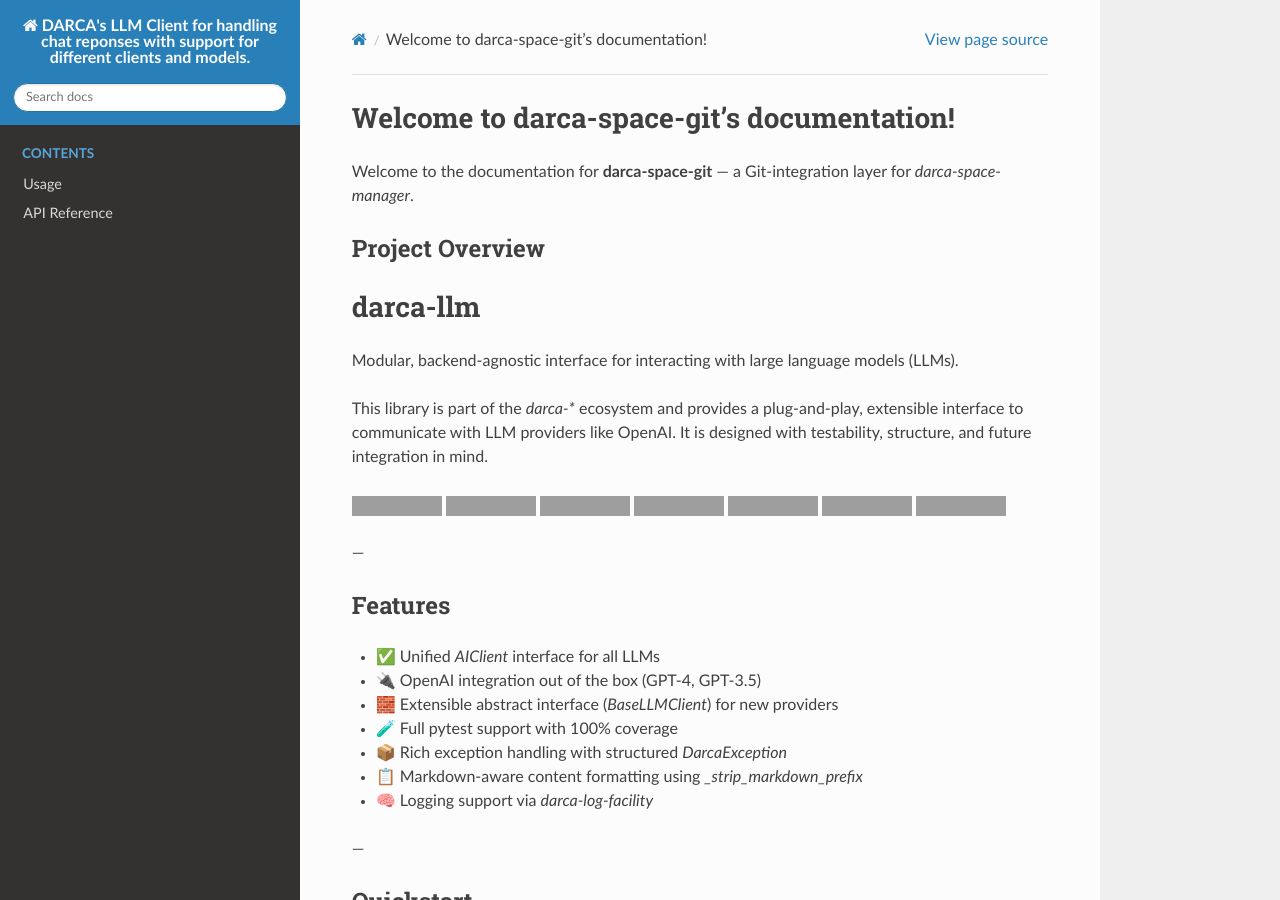
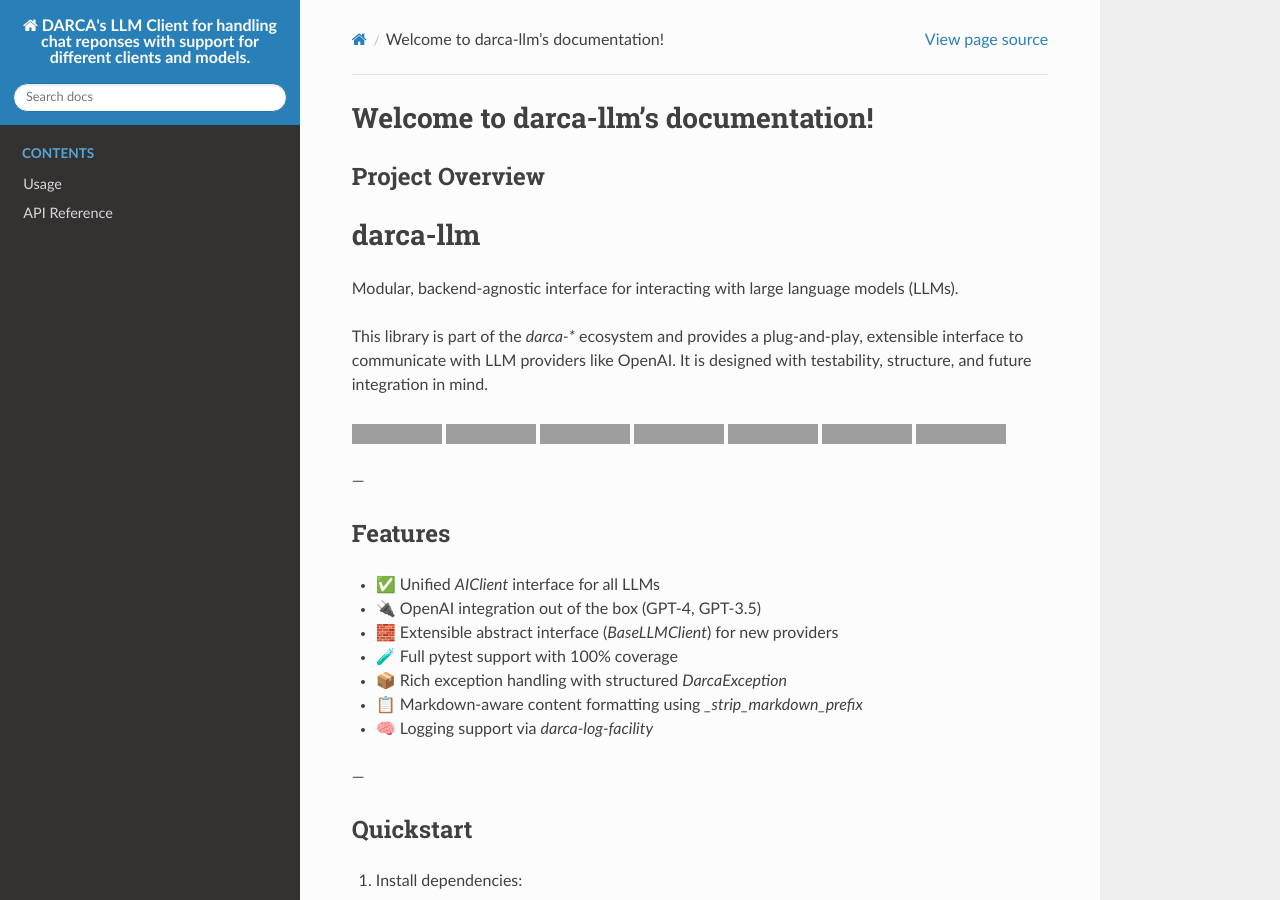
Before and after one commit to roelkist/darca-llm, a Sphinx documentation site: the page built from docs/source/index.rst, in a window 1280 px wide and 900 px high, cut to the strip 0-900 px from the top of the window. Built offline with Sphinx 7.4.7 and the Read the Docs theme 3.1.0, drawn with Linux system fonts in a browser that asks for light colours; grey boxes are pictures that could not be loaded.

Commit message:
copy paste doc errpr

```diff
--- a/docs/source/index.rst
+++ b/docs/source/index.rst
@@ -1,9 +1,8 @@
-.. darca-space-manager documentation master file
+.. darca-llm documentation master file
 
-Welcome to darca-space-git's documentation!
+Welcome to darca-llm's documentation!
 ================================================
 
-Welcome to the documentation for **darca-space-git** — a Git-integration layer for `darca-space-manager`.
 
 Project Overview
 ----------------
```
Also changed, not shown: coverage.json (+1 -1 lines).
